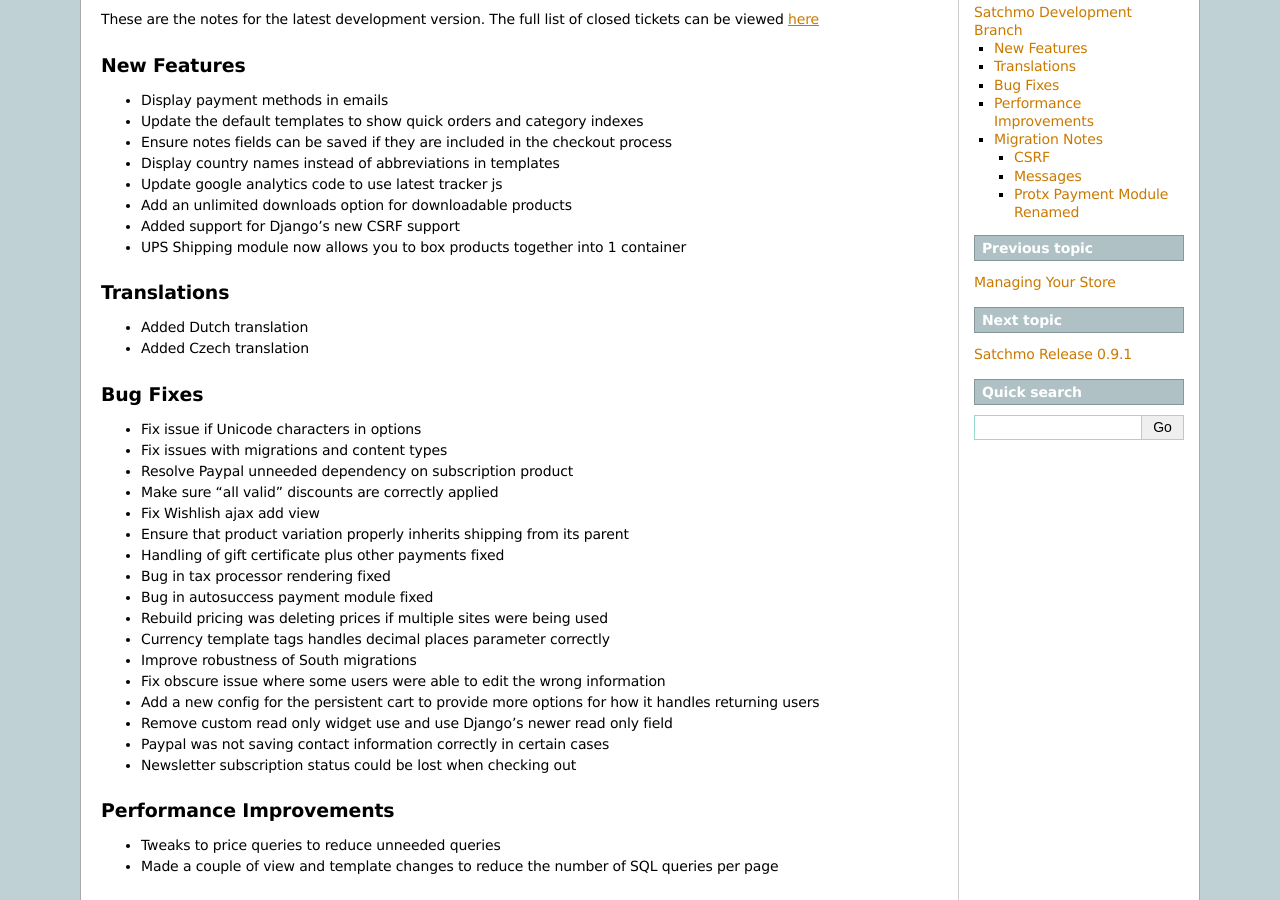
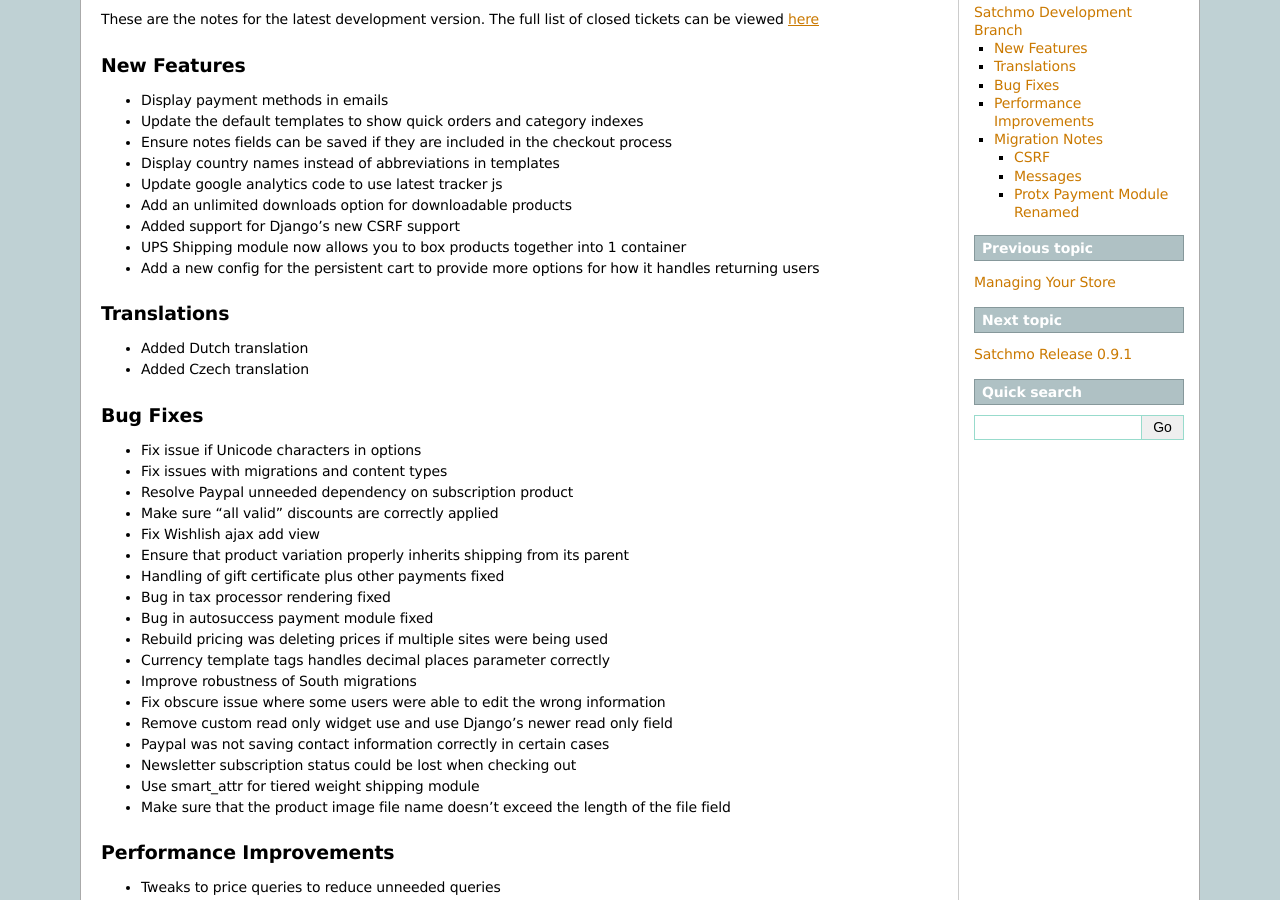
Before and after one commit to opencoca/WEB-Satchmo, a Sphinx documentation site: the page built from docs/release-notes-0-9-2.txt, in a window 1280 px wide and 900 px high, scrolled down 209 px. Built offline with Sphinx 7.4.7, drawn with Linux system fonts in a browser that asks for light colours; pages that are not in the unit, such as notebooks, are missing from menus.

Commit message:
Changelog updates.

```diff
--- a/docs/release-notes-0-9-2.txt
+++ b/docs/release-notes-0-9-2.txt
@@ -15,6 +15,7 @@
 - Add an unlimited downloads option for downloadable products
 - Added support for Django's new CSRF support
 - UPS Shipping module now allows you to box products together into 1 container
+- Add a new config for the persistent cart to provide more options for how it handles returning users
 
 Translations
 ------------
@@ -36,10 +37,11 @@
 - Currency template tags handles decimal places parameter correctly
 - Improve robustness of South migrations
 - Fix obscure issue where some users were able to edit the wrong information
-- Add a new config for the persistent cart to provide more options for how it handles returning users
 - Remove custom read only widget use and use Django's newer read only field
 - Paypal was not saving contact information correctly in certain cases
 - Newsletter subscription status could be lost when checking out
+- Use smart_attr for tiered weight shipping module
+- Make sure that the product image file name doesn't exceed the length of the file field
 
 Performance Improvements
 ------------------------
```
